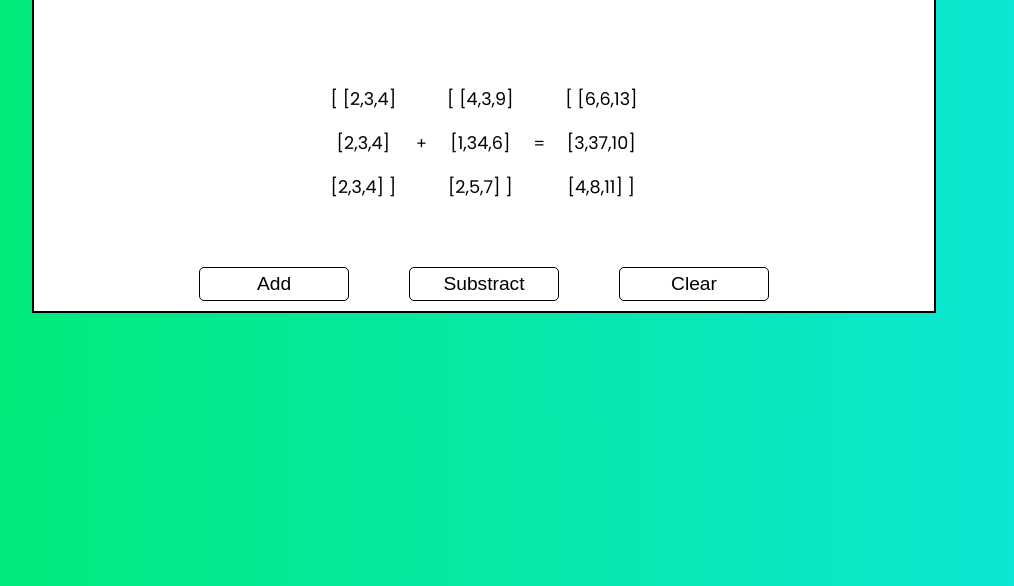
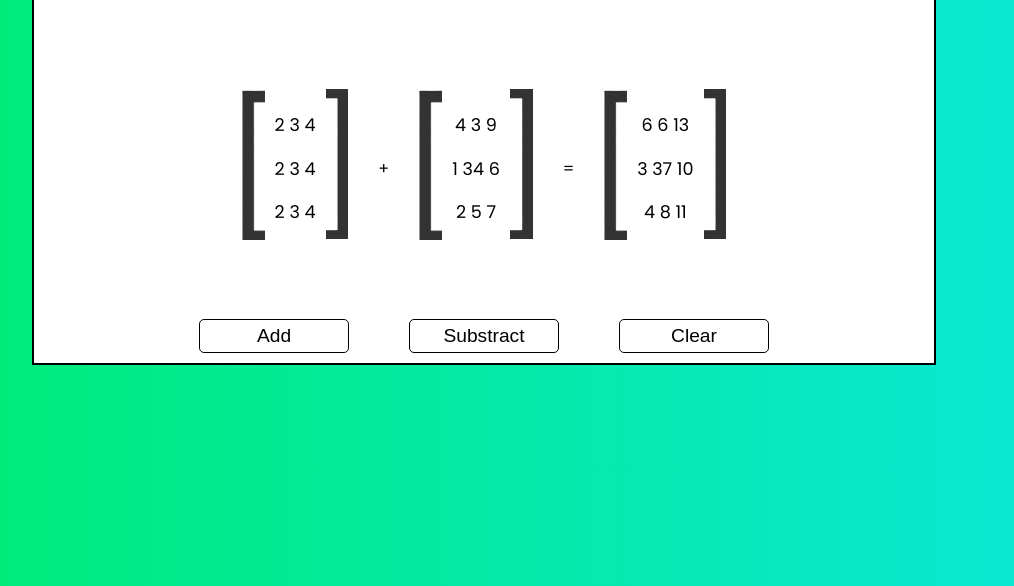
Before and after one commit to HassanShanJava/AI-Class-10, a plain HTML site: page index.html in a window 1280 px wide. Both pictures are taken after a click on the element "Add". Shown: the part 214-800 px from the top of the page, without its empty margins (156-1170 px from the left). Drawn offline with Linux system fonts and the light colour scheme.

Commit message:
redesigned and fixed errors

```diff
--- a/index.html
+++ b/index.html
@@ -12,49 +12,72 @@
       <h1 class="heading">2D Arrays</h1>
 
       <div class="container">
+        <div class="Matrix">
+          <span class="left">
+            <img src="/matrixLeft.png" alt="/" />
+          </span>
 
           <div class="matrix">
-          <p >
-            <span id="array">[</span>
-            <span id="array1">[2,3,4] </span>
+            <p>
+              <span id="array1">2 3 4</span>
             </p>
-          <p id="array2">[2,3,4]</p>
+            <p id="array2">2 3 4</p>
             <p>
-            <span id="array3">[2,3,4] </span>
-            <span id="array">]</span>
+              <span id="array3">2 3 4</span>
             </p>
+          </div>
+
+          <span class="right">
+            <img src="/matrixRight.png" alt="/" />
+          </span>
         </div>
 
         <div class="plus">
           <p>+</p>
         </div>
 
+        <div class="Matrix">
+          <span class="left">
+            <img src="/matrixLeft.png" alt="/" />
+          </span>
+
           <div class="matrix">
             <p>
-            <span id="array">[</span>
-            <span id="array11">[4,3,9]</span>
+              <span id="array11">4 3 9</span>
             </p>
-          <p id="array12">[1,34,6]</p>
+            <p id="array12">1 34 6</p>
             <p>
-            <span id="array13">[2,5,7] </span>
-            <span id="array">]</span>
+              <span id="array13">2 5 7</span>
             </p>
+          </div>
+
+          <span class="right">
+            <img src="/matrixRight.png" alt="/" />
+          </span>
         </div>
 
         <div class="plus">
           <p>=</p>
         </div>
 
+        <div class="Matrix">
+          <span class="left">
+            <img src="/matrixLeft.png" alt="/" />
+          </span>
+
           <div class="matrix">
             <p>
-              <span id="array">[</span>
-              <span id="result1">[0,0,0]</span>
+              <span id="result1">0 0 0</span>
             </p>
-            <p id="result2">[0,0,0]</p>
+            <p id="result2">0 0 0</p>
             <p>
-              <span id="result3">[0,0,0]</span>
-              <span id="array">]</span>
+              <span id="result3">0 0 0</span>
             </p>
+          </div>
+
+          <span class="right">
+            <img src="/matrixRight.png" alt="/" />
+          </span>
         </div>
       </div>
 
@@ -71,97 +94,91 @@
           <button>Clear</button>
         </form>
       </div>
-
-
     </div>
     <script>
       // console.log(num, typeof num);
-      let item1=JSON.parse(document.querySelector("#array1").innerHTML)
-      let item2=JSON.parse(document.querySelector("#array2").innerHTML)
-      let item3=JSON.parse(document.querySelector("#array3").innerHTML)
-      let array1=[item1,item2,item3]
+      let item1 = document
+        .querySelector("#array1")
+        .innerHTML.split(" ")
+        .map(Number);
+      let item2 = document
+        .querySelector("#array2")
+        .innerHTML.split(" ")
+        .map(Number);
+      let item3 = document
+        .querySelector("#array3")
+        .innerHTML.split(" ")
+        .map(Number);
+      let array1 = [item1, item2, item3];
 
-      let item4=JSON.parse(document.querySelector("#array11").innerHTML)
-      let item5=JSON.parse(document.querySelector("#array12").innerHTML)
-      let item6=JSON.parse(document.querySelector("#array13").innerHTML)
-      let array2=[item4,item5,item6]
+      let item4 = document
+        .querySelector("#array11")
+        .innerHTML.split(" ")
+        .map(Number);
+      let item5 = document
+        .querySelector("#array12")
+        .innerHTML.split(" ")
+        .map(Number);
+      let item6 = document
+        .querySelector("#array13")
+        .innerHTML.split(" ")
+        .map(Number);
+      let array2 = [item4, item5, item6];
 
-      let result1=[],result2=[],result3=[]
+      let result1 = [[], [], []];
 
-
-      let sum=0;
-      let sub=0;
-
+      let sum = 0;
+      let sub = 0;
 
       function Add() {
-        result1=[]
-        result2=[]
-        result3=[]
-        for(let i=0;i<array1.length;i++){
-          console.log("inside 1st loop");
+        result1 = [[], [], []];
+        console.log(array1, array2);
 
+        for (let i = 0; i < array1.length; i++) {
           // console.log("inside 1st loop");
-          for(let j=0;j<array1[i].length;j++){
-            if(i==0){
-              result1.push(array1[i][j]+array2[i][j])
-              console.log("error 1");
-              console.log(result1);
-            }else if(i==1){
-              result2.push(array1[i][j]+array2[i][j])
-              console.log("error 2");
-              console.log(result2);
-            }else if(i==2){
-              result3.push(array1[i][j]+array2[i][j])
-              console.log("error 3");
-              console.log(result3);
-            }
+          for (let j = 0; j < array1[i].length; j++) {
+            result1[i][j] = array1[i][j] + array2[i][j];
           }
         }
 
-        document.querySelector("#result1").innerHTML=`[${result1}]`
-        document.querySelector("#result2").innerHTML=`[${result2}]`
-        document.querySelector("#result3").innerHTML=`[${result3}]`
-
+        document.querySelector(
+          "#result1"
+        ).innerHTML = `${result1[0][0]} ${result1[0][1]} ${result1[0][2]}`;
+        document.querySelector(
+          "#result2"
+        ).innerHTML = `${result1[1][0]} ${result1[1][1]} ${result1[1][2]}`;
+        document.querySelector(
+          "#result3"
+        ).innerHTML = `${result1[2][0]} ${result1[2][1]} ${result1[2][2]}`;
       }
 
       function Sub() {
-        result1=[]
-        result2=[]
-        result3=[]
-        for(let i=0;i<array1.length;i++){
-          console.log("inside 1st loop");
+        result1 = [[], [], []];
+        for (let i = 0; i < array1.length; i++) {
+          // console.log("inside 1st loop");
 
           // console.log("inside 1st loop");
-          for(let j=0;j<array1[i].length;j++){
-            if(i==0){
-              result1.push(array1[i][j]-array2[i][j])
-              console.log("error 1");
-              console.log(result1);
-            }else if(i==1){
-              result2.push(array1[i][j]-array2[i][j])
-              console.log("error 2");
-              console.log(result2);
-            }else if(i==2){
-              result3.push(array1[i][j]-array2[i][j])
-              console.log("error 3");
-              console.log(result3);
-            }
+          for (let j = 0; j < array1[i].length; j++) {
+            result1[i][j] = array1[i][j] - array2[i][j];
           }
         }
 
-        document.querySelector("#result1").innerHTML=`[${result1}]`
-        document.querySelector("#result2").innerHTML=`[${result2}]`
-        document.querySelector("#result3").innerHTML=`[${result3}]`
-
+        document.querySelector(
+          "#result1"
+        ).innerHTML = `${result1[0][0]} ${result1[0][1]} ${result1[0][2]}`;
+        document.querySelector(
+          "#result2"
+        ).innerHTML = `${result1[1][0]} ${result1[1][1]} ${result1[1][2]}`;
+        document.querySelector(
+          "#result3"
+        ).innerHTML = `${result1[2][0]} ${result1[2][1]} ${result1[2][2]}`;
       }
 
-      function clear(){
-
-        document.querySelector("#result1").innerHTML='[0,0,0]'
-        document.querySelector("#result2").innerHTML='[0,0,0]'
-        document.querySelector("#result3").innerHTML='[0,0,0]'
+      function clear() {
+        document.querySelector("#result1").innerHTML = "0 0 0";
+        document.querySelector("#result2").innerHTML = "0 0 0";
+        document.querySelector("#result3").innerHTML = "0 0 0";
       }
-
     </script>
   </body>
 </html>
--- a/style.css
+++ b/style.css
@@ -26,7 +26,7 @@ html {
   display: flex;
   justify-content: space-between;
   align-items: center;
-  padding: 50px;
+  /* padding: 50px; */
 }
 
 .matrix{
@@ -63,6 +63,24 @@ span .array{
   margin: auto;
 }
 
+
+.Matrix{
+  display: flex;
+  justify-content: space-between;
+  align-items: center;
+}
+
+span img{
+height: 150px;
+margin: 0 10px;
+}
+
+.Matrix .right{
+  position: relative;
+  top: 70px;
+  height: 300px;
+}
+
 .heading {
   background: #fff;
   font-size: 2rem;
```
Also changed, not shown: matrixLeft.png (added), matrixRight.png (added). Lines whose indentation alone changed are shown as unchanged.
